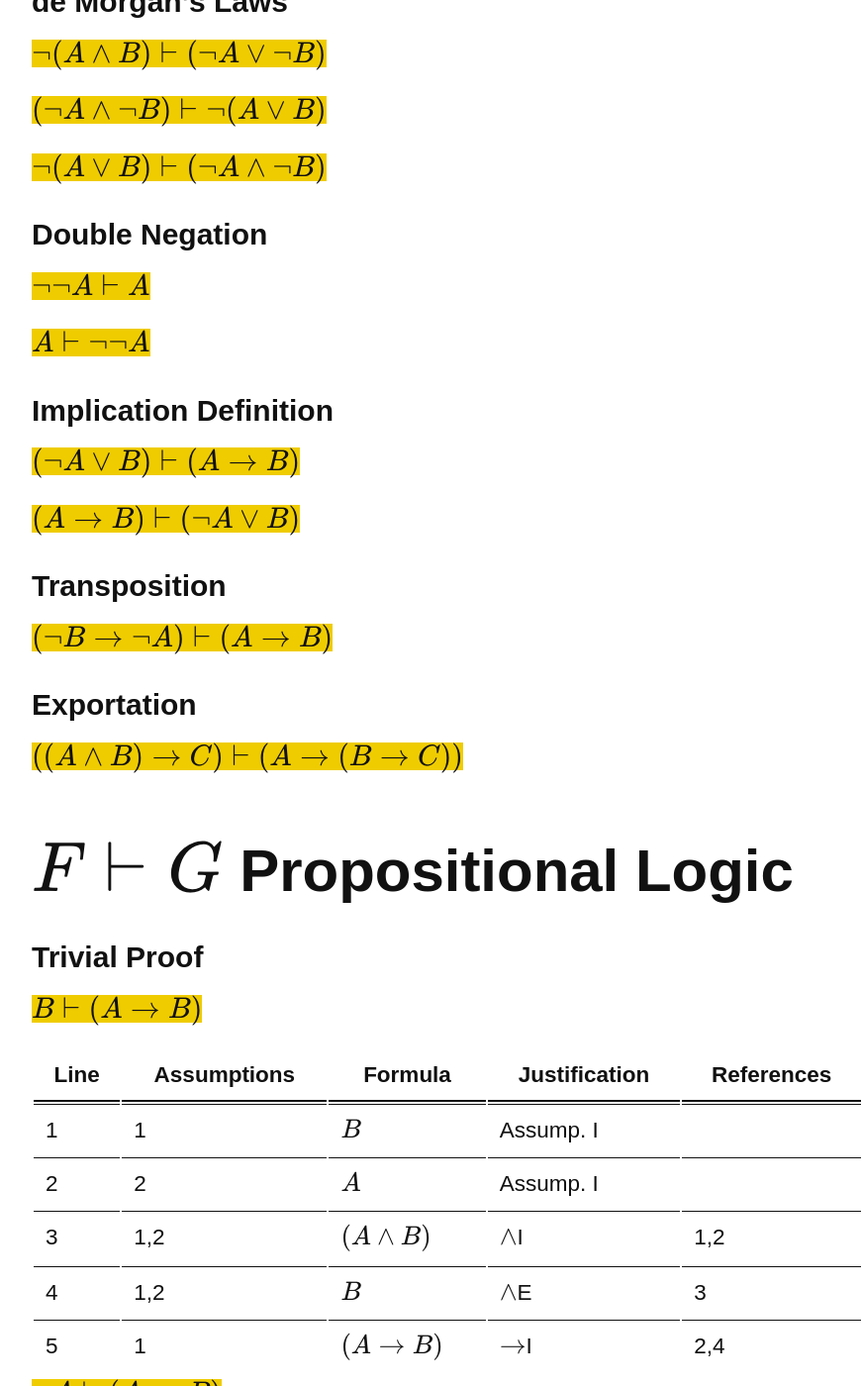
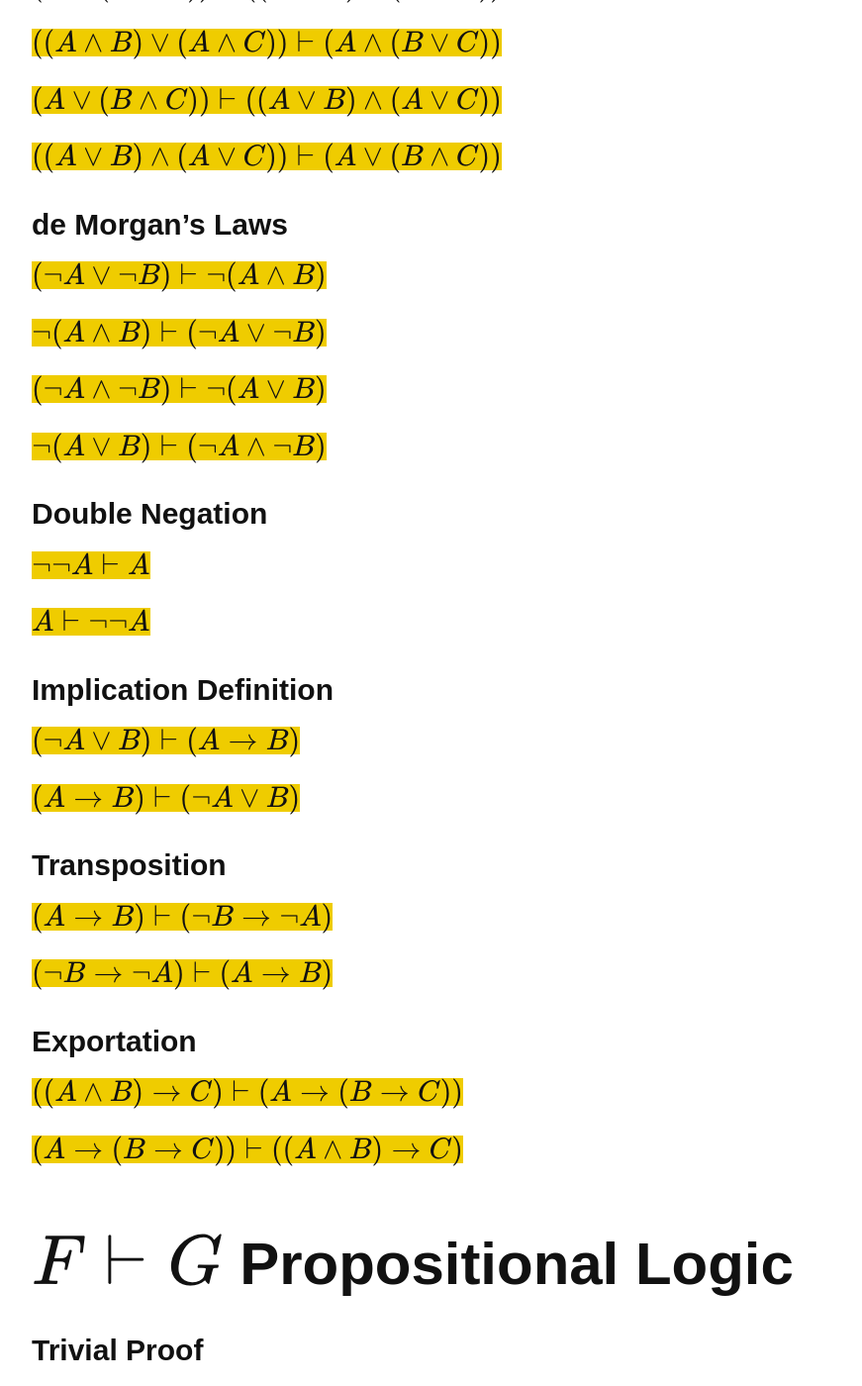
Before and after one commit to Phoebezuo/Phoebezuo.github.io, a Jekyll site: the page built from _posts/2020-12-18-Natural-Deduction-Proof.md, in a window 1280 px wide and 1400 px high, scrolled down 2274 px. Shown: the whole window at 99% size, without its empty margins (188-1059 px from the left). Built offline with Jekyll 4.4.1, drawn with Linux system fonts in a browser that asks for light colours; nearby versions of some CDN libraries; some web fonts are replaced; formulas are drawn with MathJax 3; comment, search, counter and statistics services are not loaded; some of the changed text lies outside the part shown.

Commit message:
Update 2020-12-18-Natural-Deduction-Proof.md

```diff
--- a/_posts/2020-12-18-Natural-Deduction-Proof.md
+++ b/_posts/2020-12-18-Natural-Deduction-Proof.md
@@ -35,6 +35,11 @@ categories: Logic Natural Deduction
 
 <span class="bg-yellow black" style="text-align: center; font-size:25px">$$A \vdash(A \land A)$$</span>
 
+| Line | Assumptions | Formula     | Justification            | References     |
+| ---- | ----------- | ----------- | ------------------------ | -------------- |
+| 1 | 1 | $$A$$ | Assump. I |  |
+| 2 | 1 | $$(A \land A)$$ | $$ \land $$I | 1,1 |
+
 <span class="bg-yellow black" style="text-align: center; font-size:25px">$$(A \land A) \vdash A$$</span>
 
 <span class="bg-yellow black" style="text-align: center; font-size:25px">$$A \vdash (A \lor A)$$</span>
@@ -42,6 +47,8 @@ categories: Logic Natural Deduction
 <span class="bg-yellow black" style="text-align: center; font-size:25px">$$(A \lor A) \vdash A$$</span>
 
 ## Commutative
+
+<span class="bg-yellow black" style="text-align: center; font-size:25px">$$(A \land B) \vdash (B \land A)$$</span>
 
 <span class="bg-yellow black" style="text-align: center; font-size:25px">$$(A \lor B) \vdash (B \lor A)$$</span>
 
@@ -67,6 +74,8 @@ categories: Logic Natural Deduction
 
 ## de Morgan's Laws
 
+<span class="bg-yellow black" style="text-align: center; font-size:25px">$$(\neg A\lor \neg B) \vdash \neg (A\land B)$$</span>
+
 <span class="bg-yellow black" style="text-align: center; font-size:25px">$$\neg (A\land B) \vdash (\neg A\lor \neg B)$$</span>
 
 <span class="bg-yellow black" style="text-align: center; font-size:25px">$$(\neg A\land \neg B) \vdash \neg (A\lor B)$$</span>
@@ -87,11 +96,15 @@ categories: Logic Natural Deduction
 
 ## Transposition
 
+<span class="bg-yellow black" style="text-align: center; font-size:25px">$$(A \rightarrow B) \vdash (\neg B \rightarrow \neg A)$$</span>
+
 <span class="bg-yellow black" style="text-align: center; font-size:25px">$$(\neg B \rightarrow \neg A) \vdash (A \rightarrow B)$$</span>
 
 ## Exportation
 
 <span class="bg-yellow black" style="text-align: center; font-size:25px">$$((A \land B) \rightarrow C) \vdash (A \rightarrow (B \rightarrow C))$$</span>
+
+<span class="bg-yellow black" style="text-align: center; font-size:25px">$$(A \rightarrow (B \rightarrow C)) \vdash ((A \land B) \rightarrow C)$$</span>
 
 # $$F \vdash G$$ Propositional Logic
 
```
